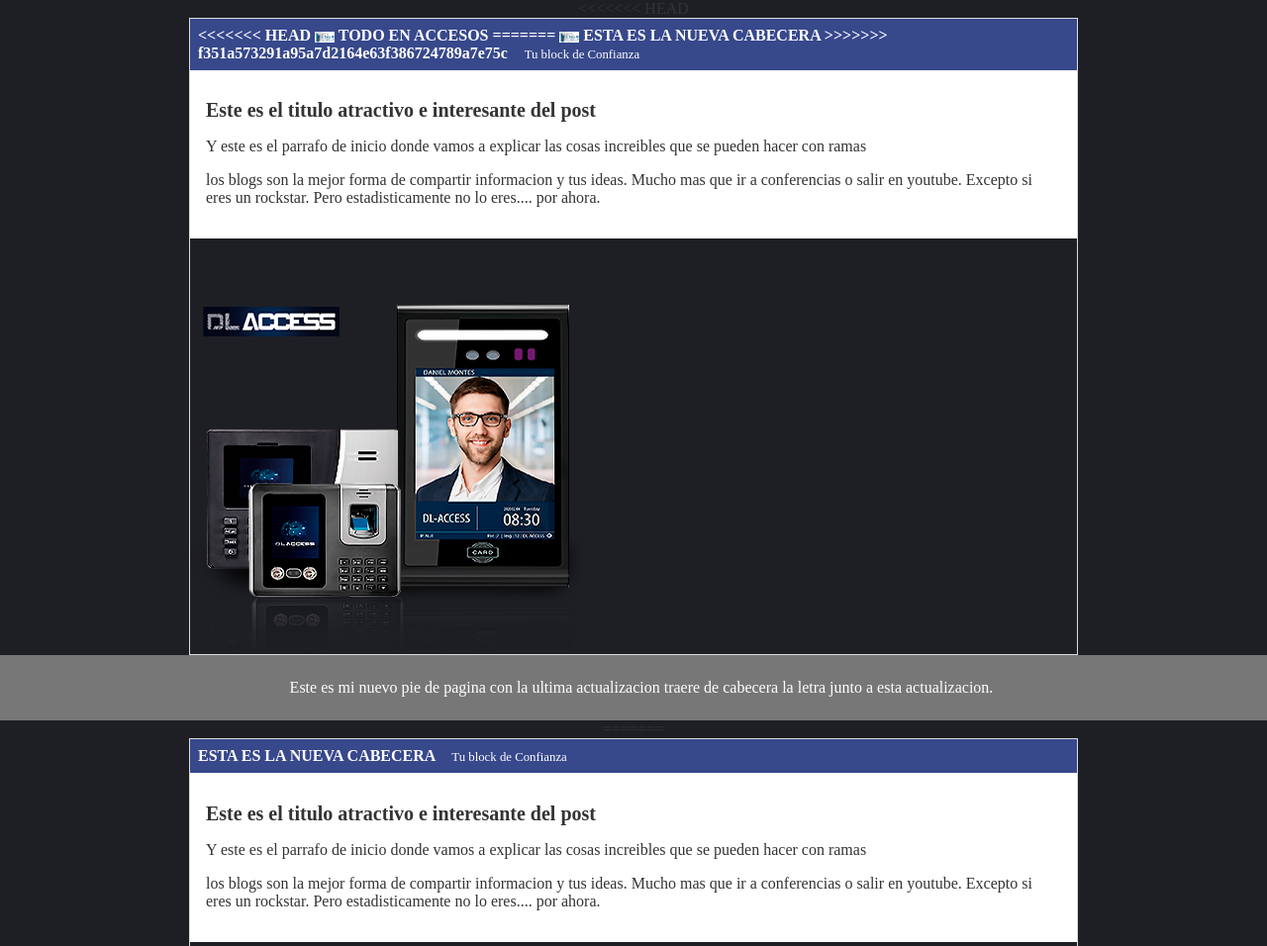
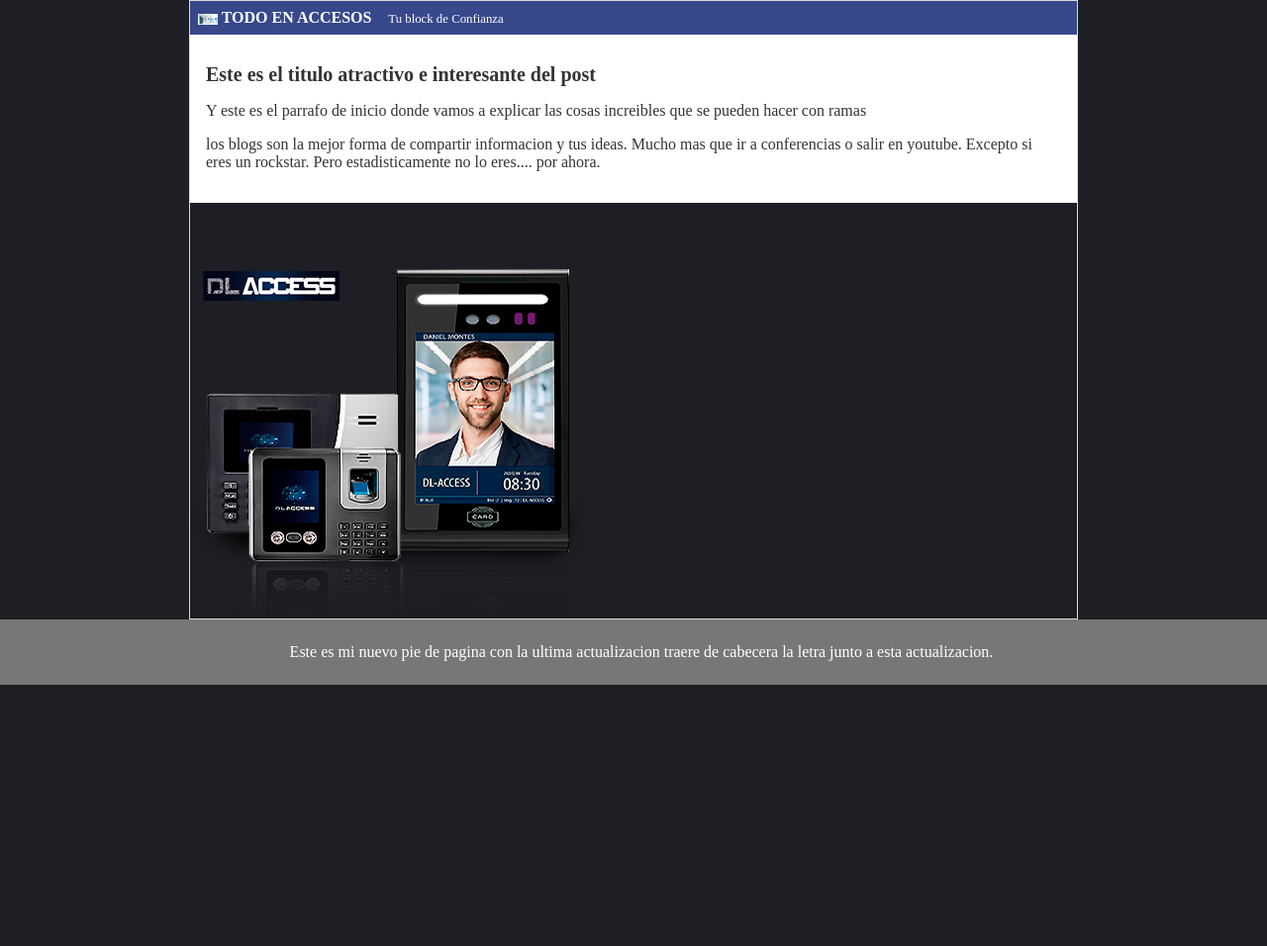
Before and after one commit to lrley/dleyrepositorio, a plain HTML site: page index.html in a window 1280 px wide. Shown: the top 956 px of the page at 99% size. After the commit the page ends 800 px from the top, so only its background shows below. Drawn offline with Linux system fonts and the light colour scheme.

Commit message:
arreglo de index despues de actualizacion forzosa

```diff
--- a/index.html
+++ b/index.html
@@ -9,19 +9,17 @@
 </head>
 
 <body>
-<<<<<<< HEAD
+
 
 
 <div id="Container">
    <div id="cabecera">
-<<<<<<< HEAD
+
     <img id="logo" src="img/control-acceso.png"/>
     TODO EN ACCESOS
-=======
-    <img id="logo" src="img/control-acceso.png"/>
-    ESTA ES LA NUEVA CABECERA
 
->>>>>>> f351a573291a95a7d2164e63f386724789a7e75c
+
+
    <span id="tagline">
        Tu block de Confianza
    </span>
@@ -67,44 +65,12 @@
     junto a esta actualizacion.
     </p>
 </footer>
-=======
-
-
-    <div id="Container">
-        <div id="cabecera">
-            ESTA ES LA NUEVA CABECERA
-            <span id="tagline">
-            Tu block de Confianza
-            </span>
-        </div>
-
-        <div id="post">
-            <h1>
-                Este es el titulo atractivo e interesante del post
-            </h1>
-
-            <p>Y este es el parrafo de inicio donde vamos a explicar las cosas increibles que se pueden hacer con ramas
-            </p>
-
-            <p>
-                los blogs son la mejor forma de compartir informacion y tus ideas. Mucho mas que ir a conferencias o salir en youtube. Excepto si eres un rockstar. Pero estadisticamente no lo eres.... por ahora.
-            </p>
-        </div>
-
-        <img src="img/banner-web png.png" alt="nueva imagen">
-
-        <footer class="footer">
-
-            <p>
-                Este es mi nuevo pie de pagina con la ultima actualizacion traere de cabecera la letra junto a esta actualizacion. ESTE CAMBIO ESTA HECHO POR CONSOLA
-            </p>
-        </footer>
-
-    </div>
 
 
 
->>>>>>> df46334b9b1ab82c4ed8128e7b158c8b8efa197d
+
+
+
 
 </body>
 
```
